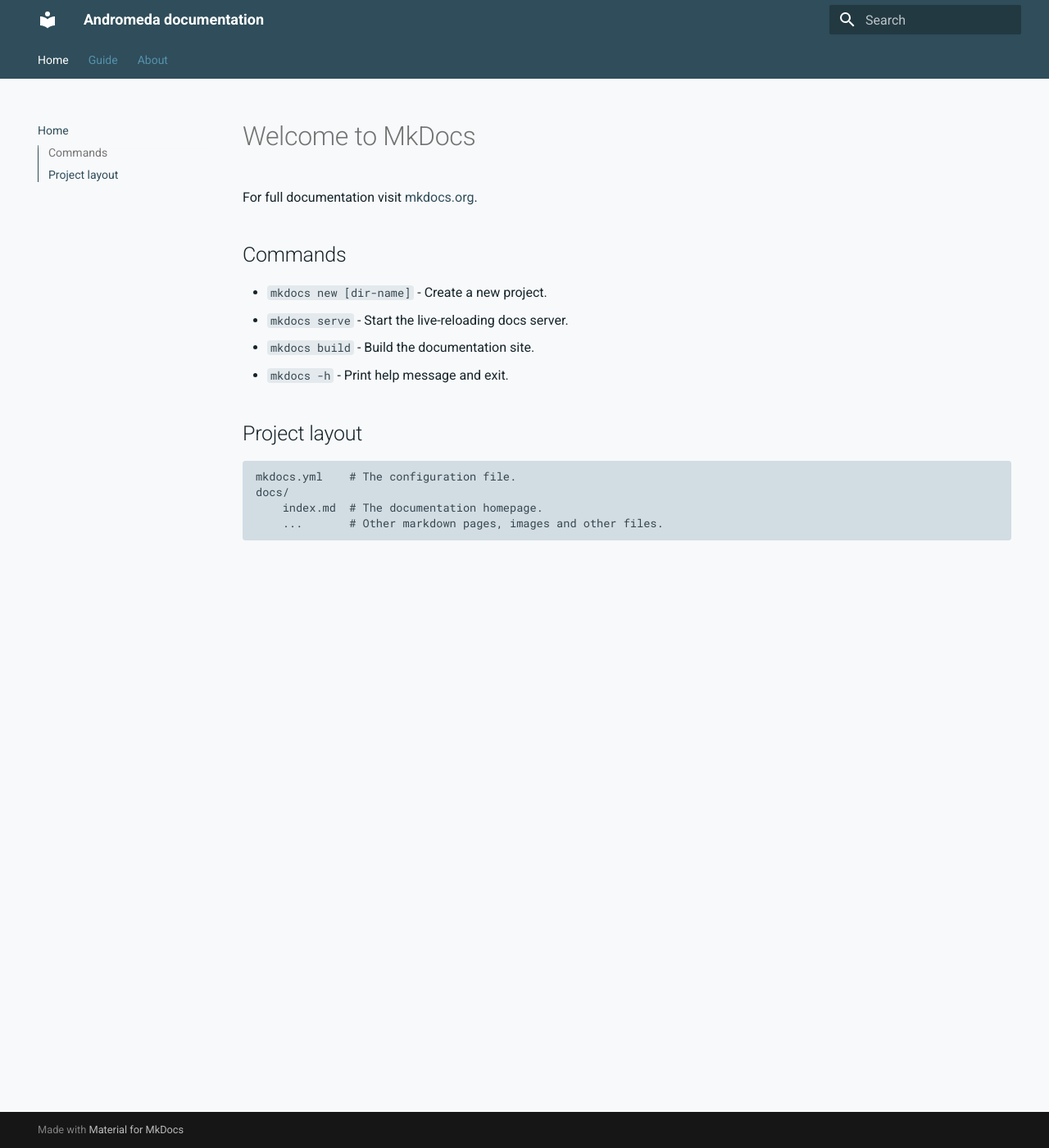
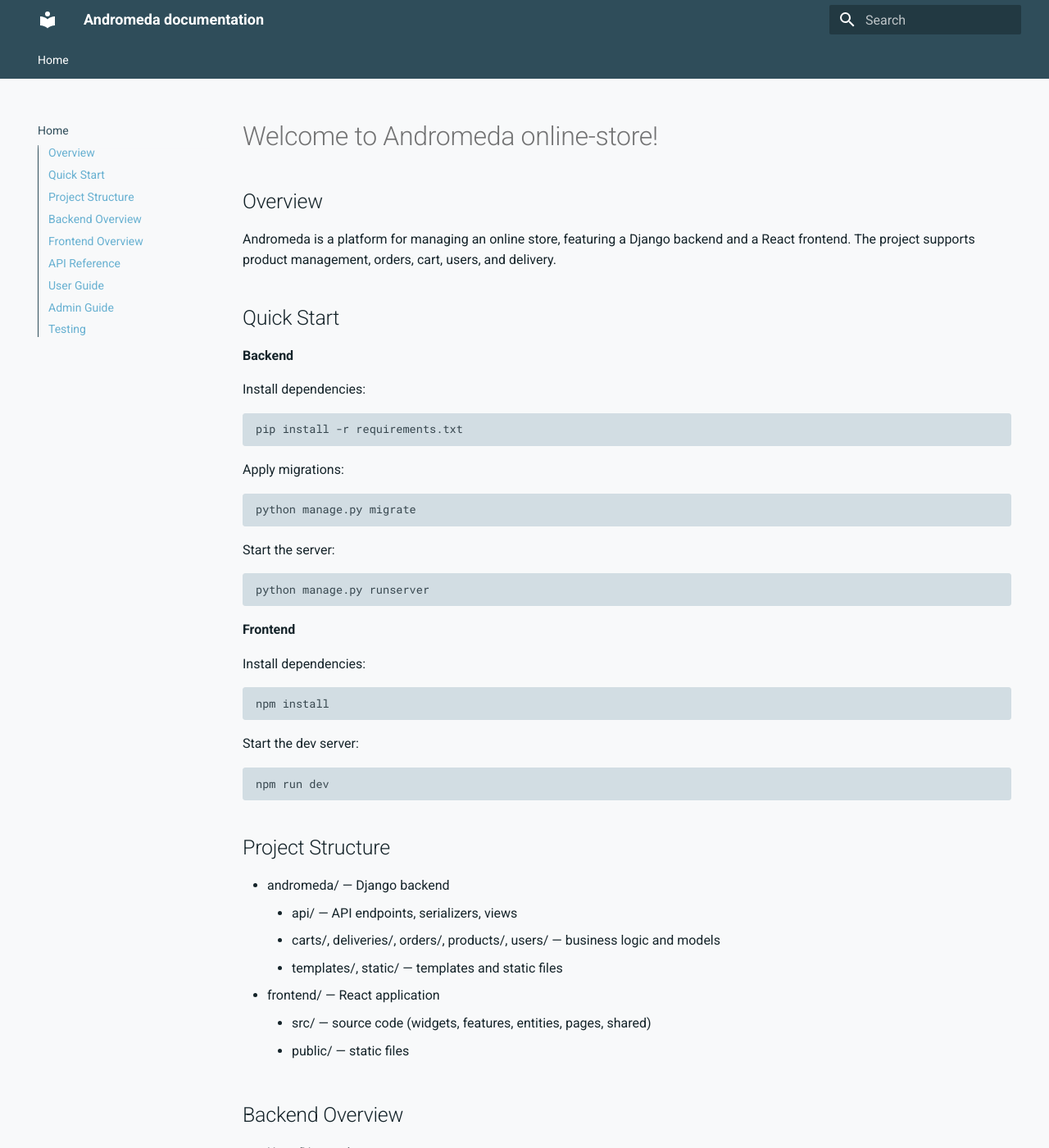
Before and after one commit to Gpshfrd/Andromeda-documentation, an MkDocs documentation site: the page built from docs/index.md, in a window 1280 px wide and 1400 px high. Shown: the whole window at 82% size. Built offline with MkDocs 1.6.1 and Material for MkDocs 9.7.7, drawn with Linux system fonts in a browser that asks for light colours; some of the changed text lies outside the part shown.

Commit message:
feat: added basic structure

````diff
--- a/docs/index.md
+++ b/docs/index.md
@@ -1,17 +1,90 @@
-# Welcome to MkDocs
+# Welcome to Andromeda online-store!
 
-For full documentation visit [mkdocs.org](https://www.mkdocs.org).
+## Overview
 
-## Commands
+Andromeda is a platform for managing an online store, featuring a Django backend and a React frontend. The project supports product management, orders, cart, users, and delivery.
 
-* `mkdocs new [dir-name]` - Create a new project.
-* `mkdocs serve` - Start the live-reloading docs server.
-* `mkdocs build` - Build the documentation site.
-* `mkdocs -h` - Print help message and exit.
+## Quick Start
 
-## Project layout
+**Backend**
 
-    mkdocs.yml    # The configuration file.
-    docs/
-        index.md  # The documentation homepage.
-        ...       # Other markdown pages, images and other files.
+Install dependencies:
+```
+pip install -r requirements.txt
+```
+
+Apply migrations:
+```
+python manage.py migrate
+```
+
+Start the server:
+```
+python manage.py runserver
+```
+
+**Frontend**
+
+Install dependencies:
+```
+npm install
+```
+
+Start the dev server:
+
+```
+npm run dev
+```
+
+##  Project Structure
+
+- andromeda/ — Django backend
+    - api/ — API endpoints, serializers, views
+    - carts/, deliveries/, orders/, products/, users/ — business logic and models
+    - templates/, static/ — templates and static files
+- frontend/ — React application
+    - src/ — source code (widgets, features, entities, pages, shared)
+    - public/ — static files
+
+## Backend Overview
+
+- Uses Django 4+
+- Main apps: carts, deliveries, orders, products, users
+- REST API implemented in andromeda/api/
+- Authentication via standard Django mechanisms
+
+## Frontend Overview
+
+- Uses React + Vite + TypeScript
+- Architecture split into widgets, features, entities, pages, shared
+- Styling with PostCSS
+- Interacts with backend via REST API
+
+## API Reference
+
+- Base URL: /api/
+- Example endpoints:
+    - /api/products/ — product list
+    - /api/orders/ — create and view orders
+    - /api/carts/ — cart operations
+- Authentication: JWT or sessions (specify as per your project)
+
+[link to swagger] (will be added later)
+
+## User Guide
+
+## Admin Guide
+
+## Testing
+
+How to run backend tests:
+
+```
+python manage.py test
+```
+
+How to run frontend tests:
+
+```
+npm run test (if implemented)
+```
--- a/mkdocs.yml
+++ b/mkdocs.yml
@@ -35,5 +35,3 @@
 
 nav:
   - Home: index.md
-  - Guide: guide.md
-  - About: about.md
````
Also changed, not shown: site/404.html, site/index.html, site/search/search_index.json.
